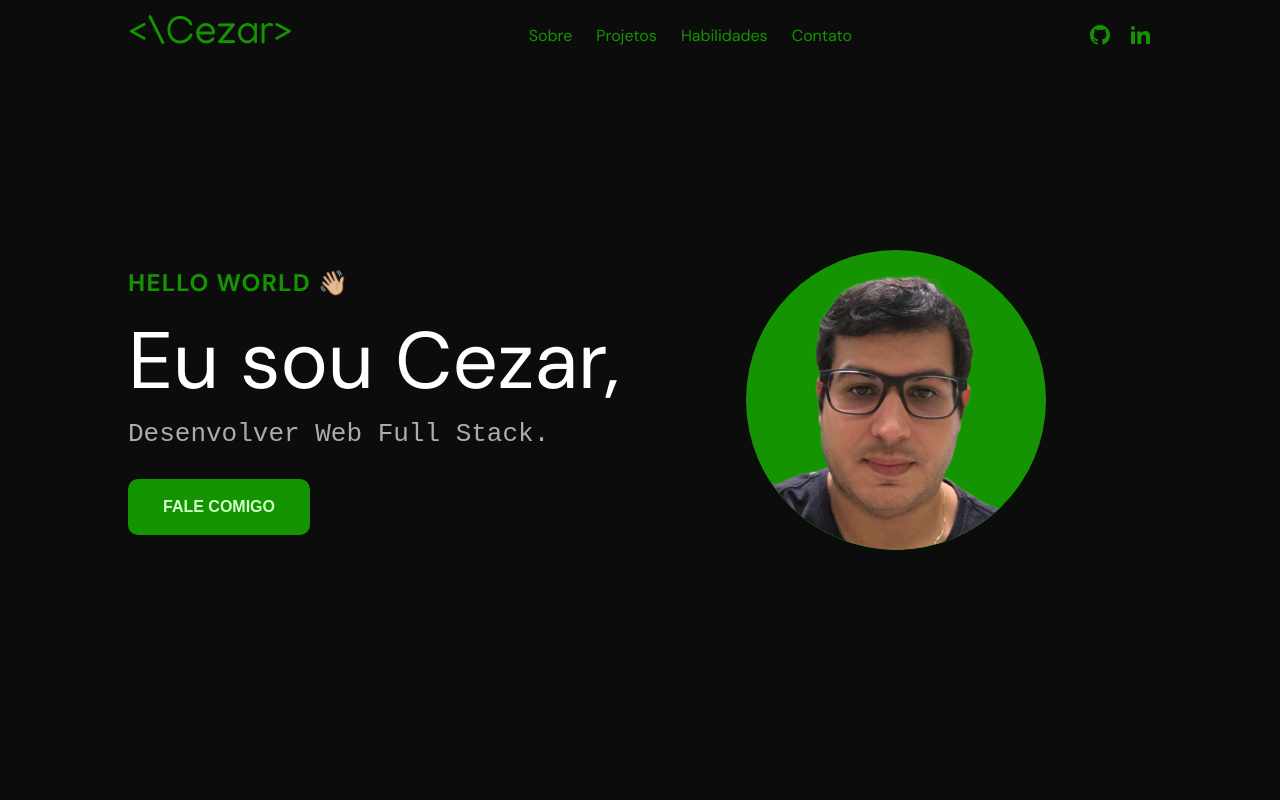
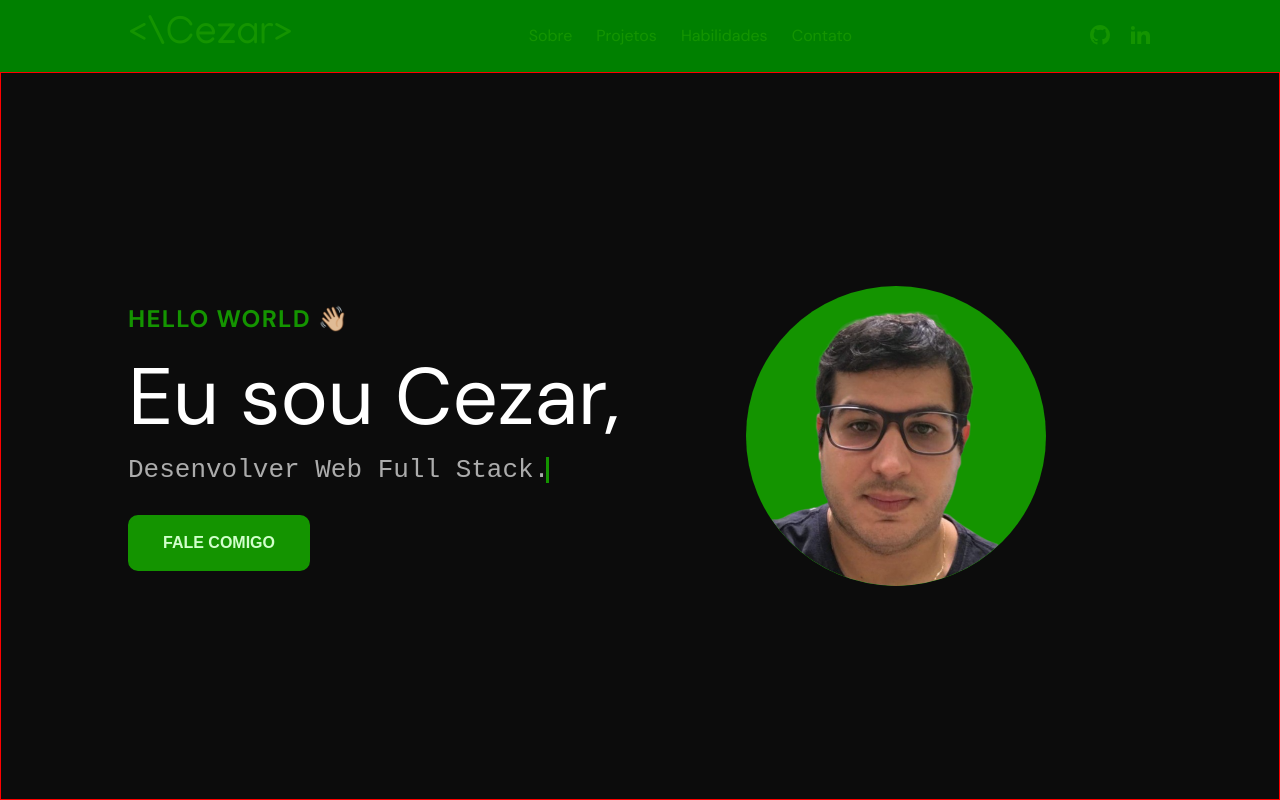
Before and after one commit to CezarMontenegro/Portfolio, a React (Vite) app: page / in a window 1280 px wide. Shown: the top 800 px of the page. Built offline with nearby package versions, Linux system fonts and the light colour scheme; a web font is replaced by a local one.

Commit message:
altura das sections alteradas de 100h para calc(100vh-4.5rem)

```diff
--- a/src/App.styles.ts
+++ b/src/App.styles.ts
@@ -1,11 +1,11 @@
 import styled from "styled-components";
 
-export const Container = styled.div`
+export const Main = styled.main`
 
    /* ---header---- */
 
   .header {
-    background-color: transparent;
+    background-color: green;
     backdrop-filter: blur(5px);
     height: 4.5rem;
     width: 100%;
@@ -14,6 +14,8 @@ export const Container = styled.div`
     align-items: center;
     justify-content: center;
     position: fixed;
+    top: 0;
+    z-index: 999;
   }
 
   .wrapper {
@@ -149,12 +151,14 @@ export const Container = styled.div`
   /* ---section-one---- */
 
   .section-one {
+    border: 1px solid red;
     width: 100vw;
-    height: 100vh;
+    height: calc(100vh - 4.5rem);
     background-color: rgb(12, 12, 12);
     display: flex;
     align-items: center;
     justify-content: center;
+    margin-top: 4.5rem;
   }
 
   .section-one .about {
@@ -298,7 +302,7 @@ export const Container = styled.div`
 
   .section-sobre {
     width: 100vw;
-    min-height: 100vh;
+    min-height: calc(100vh - 4.5rem);
     display: flex;
     align-items: center;
     justify-content: center;
@@ -377,8 +381,7 @@ export const Container = styled.div`
 
   .section-projetos {
     width: 100vw;
-    height: 100vh;
-    min-height: 100vh;
+    height: calc(100vh - 4.5rem);
     display: flex;
     align-items: center;
     justify-content: center;
@@ -525,7 +528,7 @@ export const Container = styled.div`
 
   .section-habilidades {
     width: 100vw;
-    height: 100vh;
+    height: calc(100vh - 4.5rem);
     display: flex;
     align-items: center;
     justify-content: center;
@@ -601,7 +604,7 @@ export const Container = styled.div`
 
   .section-contato {
     width: 100vw;
-    height: 100vh;
+    height: calc(100vh - 4.5rem);
     background-color: rgb(12, 12, 12);
     display: flex;
     align-items: center;
--- a/src/App.tsx
+++ b/src/App.tsx
@@ -1,4 +1,4 @@
-import { Container } from "./App.styles"
+import { Main } from "./App.styles"
 import photo1 from "./assets/photo1.png";
 import photo2 from "./assets/photo2.jpeg";
 import pomofocus from "./assets/pomofocus.gif";
@@ -7,7 +7,7 @@ import phone from "./assets/celular-2.png";
 
 function App() {
   return (
-    <Container>
+    <Main>
       <header className="header">
         <div className="wrapper">
           <div className="logo"><a href="#section-one">&lt;\Cezar&gt;</a></div>
@@ -213,7 +213,7 @@ function App() {
           </div>
         </div>
       </footer>
-    </Container>
+    </Main>
   )
 }
 
```
